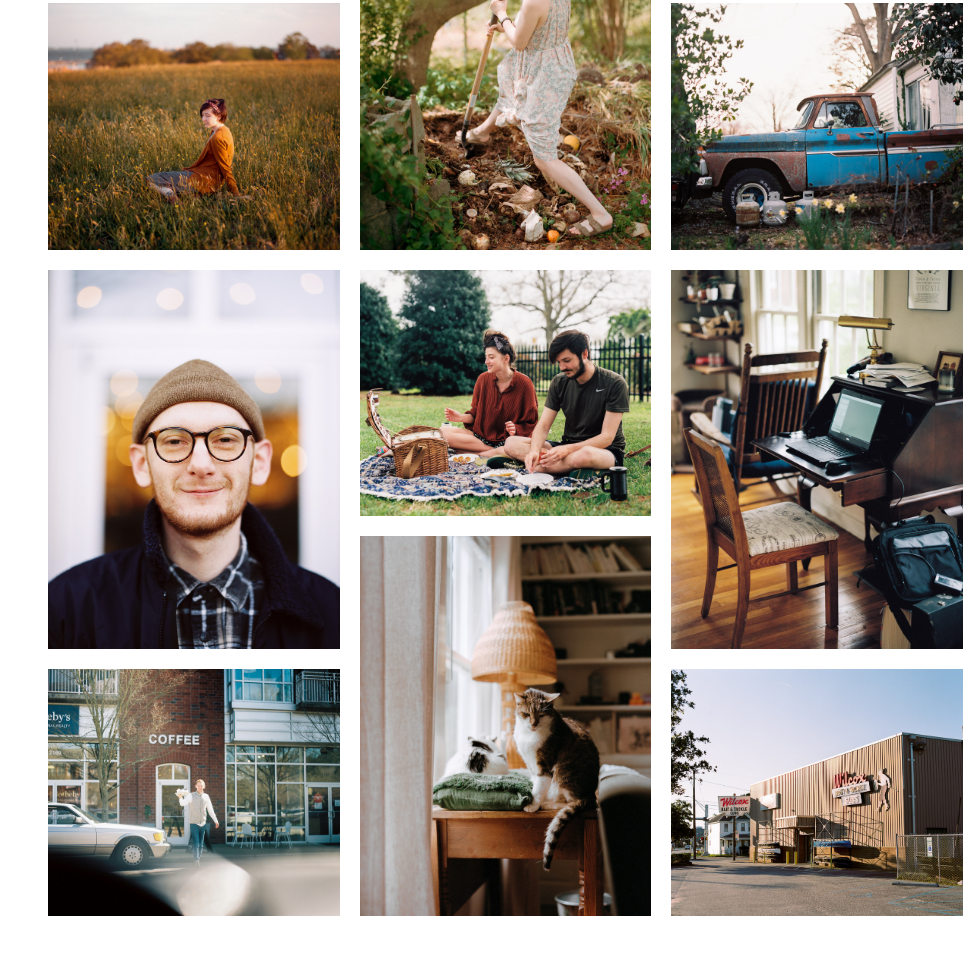
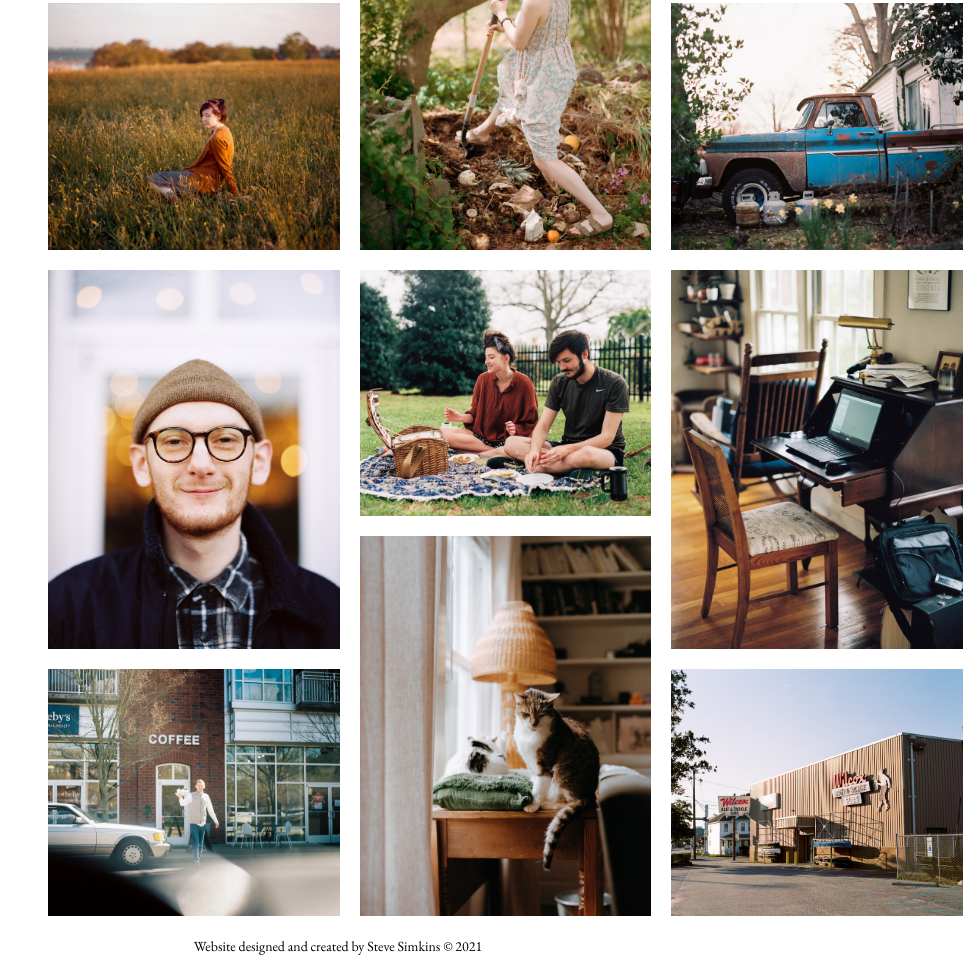
Before and after one commit to sdsimkins/stevedylanphoto2, a plain HTML site: page index.html in a window 1280 px wide. Shown: the part 1073-2039 px from the top of the page, without its empty margins (302-1280 px from the left). Before the commit the page ends 1999 px from the top, so only its background shows below. Drawn offline with nearby package versions, Linux system fonts and the light colour scheme.

Commit message:
added footer, getting ready to start new animations branch

```diff
--- a/index.html
+++ b/index.html
@@ -4,7 +4,7 @@
     <meta charset="UTF-8">
     <meta http-equiv="X-UA-Compatible" content="IE=edge">
     <meta name="viewport" content="width=device-width, initial-scale=1.0">
-    <link rel="stylesheet" href="./styles/stylev3.css">
+    <link rel="stylesheet" href="./styles/style.css">
     <link rel="preconnect" href="https://fonts.gstatic.com">
     <link href="https://fonts.googleapis.com/css2?family=EB+Garamond:wght@400;500;700&display=swap" rel="stylesheet">
     <link rel="stylesheet" href="https://cdnjs.cloudflare.com/ajax/libs/font-awesome/5.15.2/css/all.min.css" integrity="sha512-HK5fgLBL+xu6dm/Ii3z4xhlSUyZgTT9tuc/hSrtw6uzJOvgRr2a9jyxxT1ely+B+xFAmJKVSTbpM/CuL7qxO8w==" crossorigin="anonymous" />
@@ -107,6 +107,9 @@
         <img class="full-img" src="" alt="">
         <p class="caption"></p>
     </div>
+    <footer>
+        <p>Website designed and created by Steve Simkins &copy 2021</p>
+    </footer>
     <script src="./gallery.js"></script>
     <script src="./app.js"></script>
 </body>
--- a/styles/_index.scss
+++ b/styles/_index.scss
@@ -232,6 +232,17 @@ nav {
   transition: all 1s ease-out !important;
 }
 
+footer {
+  display: flex;
+  justify-content: center;
+  align-items: center;
+  min-height: 5vh;
+  width: 100vw;
+  p {
+    font-size: 1.4rem;
+  }
+}
+
 // Media Queries
 
 @media screen and (max-width: 1200px) {
```
Also changed, not shown: about.html (+4 -1 lines), contact.html (+4 -1 lines), gowest.html (+4 -1 lines), landing.html (+1 -1 lines), styles/style.css, 1 other file.
